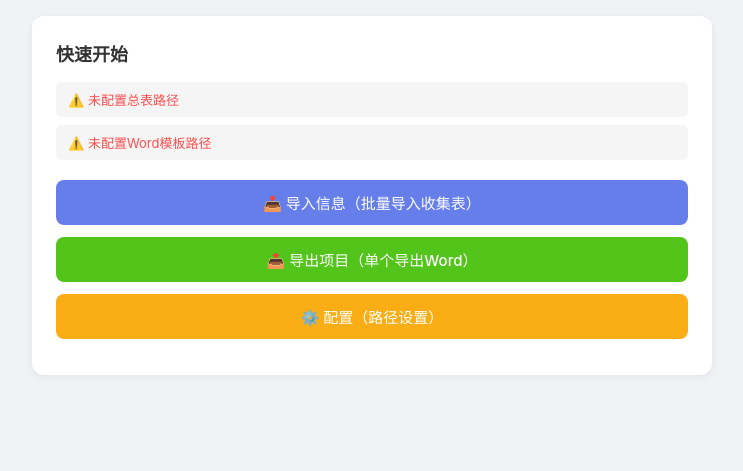
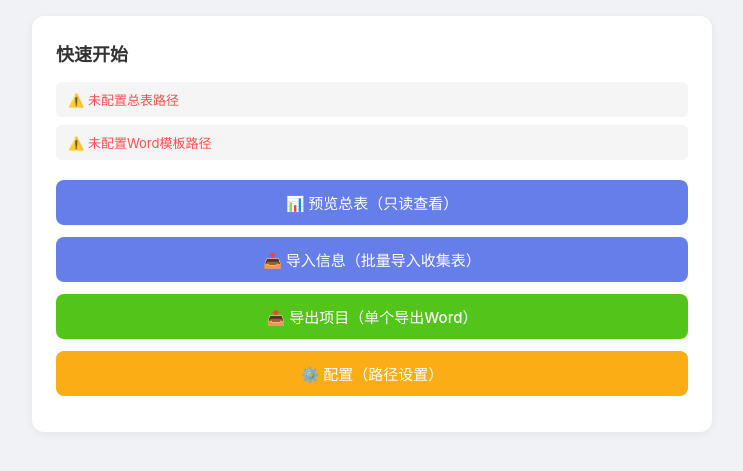
Before and after one commit to tszy333/office_auto, a Flask app: page / in a window 1280 px wide. Shown: the part 207-678 px from the top of the page, without its empty margins (268-1011 px from the left). Run offline with Flask 3, Linux system fonts and the light colour scheme.

Commit message:
feat: add preview & overwrite - templates/index.html

```diff
--- a/templates/index.html
+++ b/templates/index.html
@@ -15,6 +15,7 @@
     {% endif %}
 
     <div style="margin-top: 20px;">
+        <a href="/preview" class="btn btn-primary btn-block">📊 预览总表（只读查看）</a>
         <a href="/import" class="btn btn-primary btn-block">📥 导入信息（批量导入收集表）</a>
         <a href="/export" class="btn btn-success btn-block">📤 导出项目（单个导出Word）</a>
         <a href="/config" class="btn btn-warning btn-block">⚙️ 配置（路径设置）</a>
```
